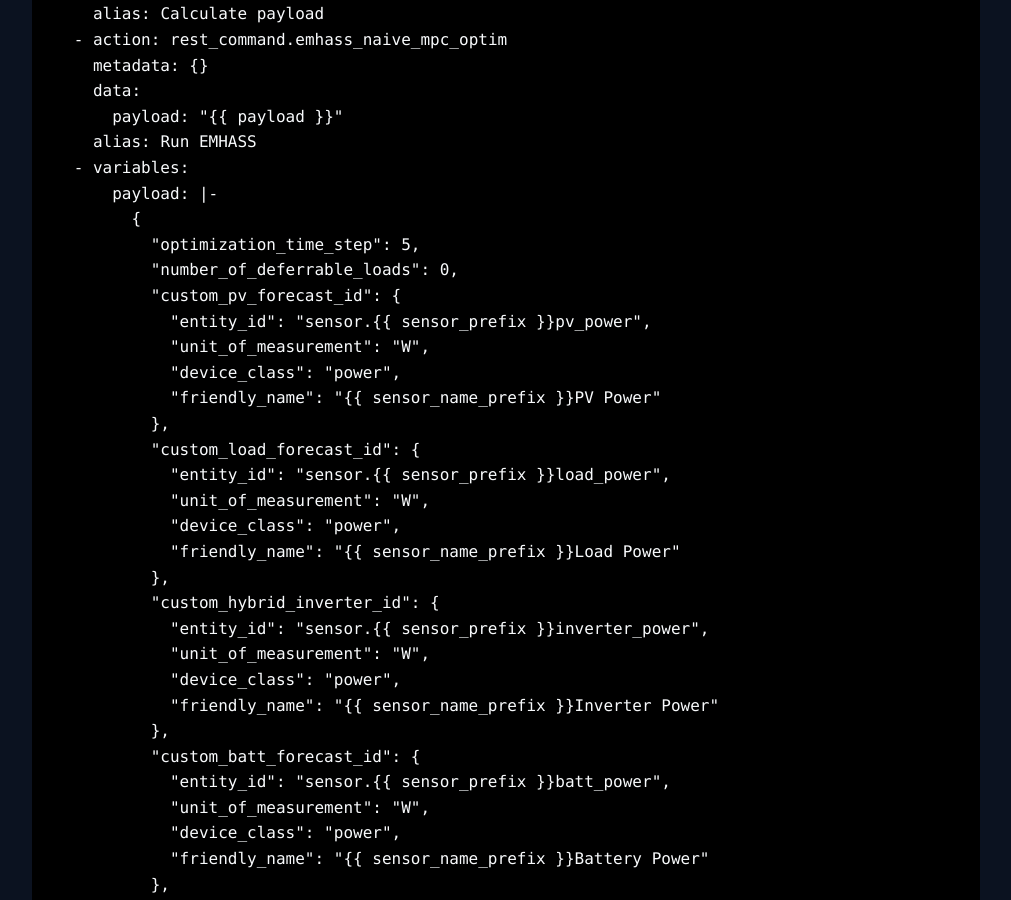
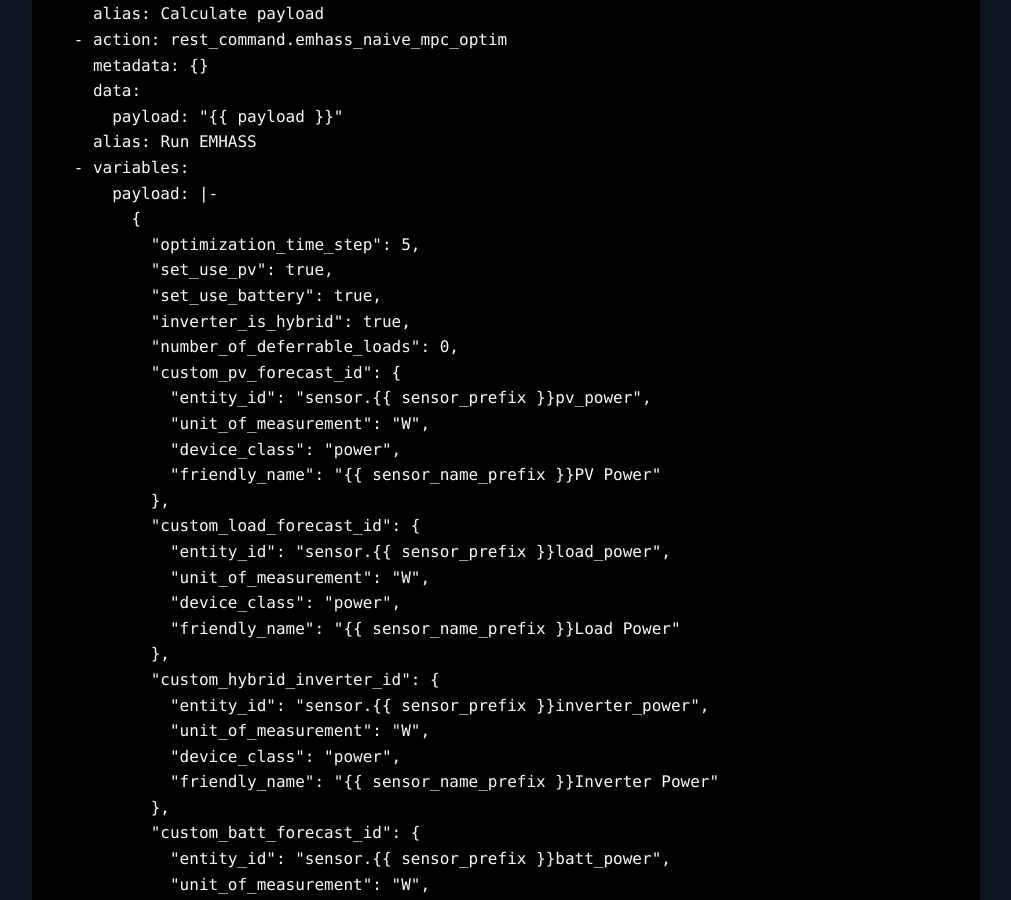
Before and after one commit to AnnableLab/annablelab.github.io, a Jekyll site: the page built from pages/emhass.md, in a window 1280 px wide and 900 px high, scrolled down 4665 px. Shown: the whole window, without its empty margins (134-1145 px from the left). Built offline with Jekyll 4.4.1, drawn with Linux system fonts in a browser that asks for light colours.

Commit message:
Add battery/pv parmas in publish payload

```diff
--- a/pages/emhass.md
+++ b/pages/emhass.md
@@ -180,6 +180,9 @@
       payload: |-
         {
           "optimization_time_step": 5,
+          "set_use_pv": true,
+          "set_use_battery": true,
+          "inverter_is_hybrid": true,
           "number_of_deferrable_loads": 0,
           "custom_pv_forecast_id": {
             "entity_id": "sensor.{{ sensor_prefix }}pv_power",
```
